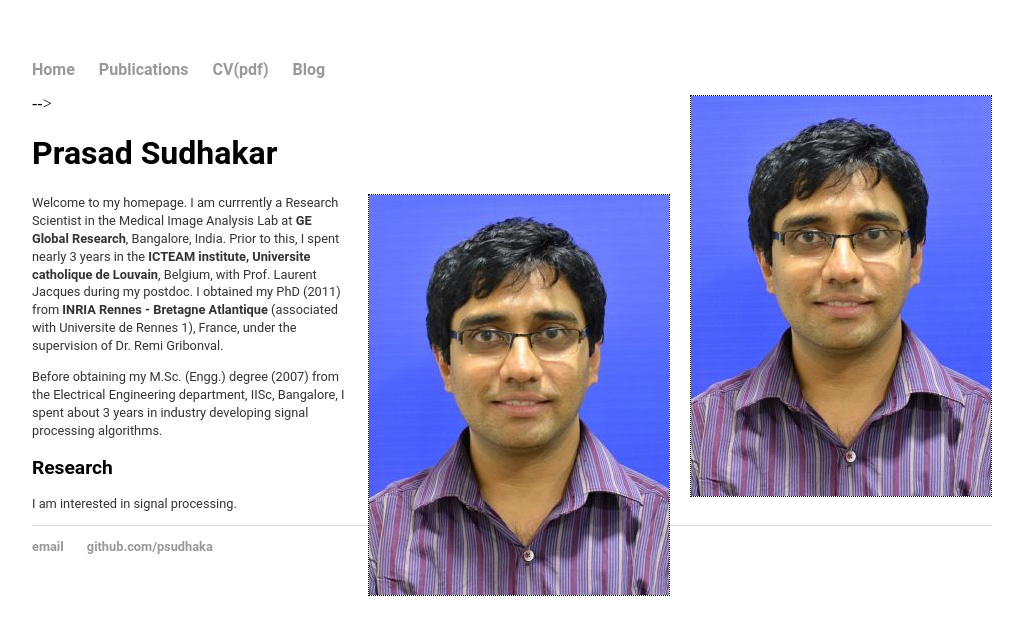
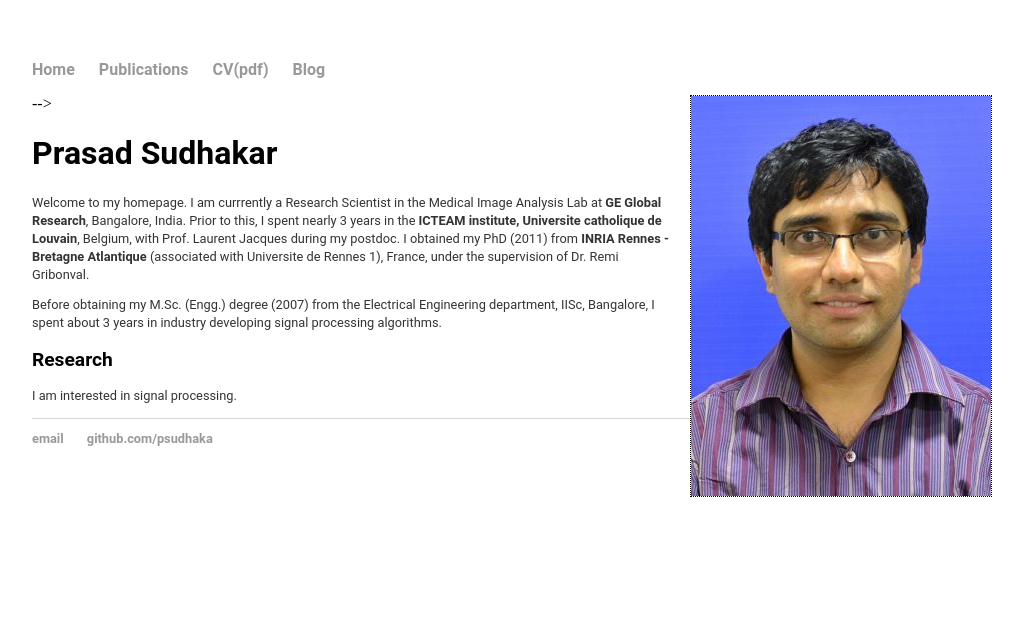
Before and after one commit to psudhaka/psudhaka.github.io, a Jekyll site: the page built from index.html, in a window 1280 px wide. Shown: the top 635 px of the page, without its empty margins (128-1151 px from the left). Built offline with Jekyll 4.4.1, drawn with Linux system fonts in a browser that asks for light colours.

Commit message:
Update index.html

```diff
--- a/index.html
+++ b/index.html
@@ -22,7 +22,7 @@ img {
 <div class="blurb">
 	<h1>Prasad Sudhakar</h1>
 	<p>
-		<img src="PS.jpg" alt="PS" width="300" height="400">
+		<!--<img src="PS.jpg" alt="PS" width="300" height="400">-->
 		Welcome to my homepage. I am currrently a Research Scientist in the Medical Image Analysis Lab at <b>GE Global Research</b>, Bangalore, India. Prior to this, I spent
 	nearly 3 years in the <b>ICTEAM institute, Universite catholique de Louvain</b>, Belgium, with Prof. Laurent Jacques during my postdoc. I obtained my PhD (2011) from
 	<b>INRIA Rennes - Bretagne Atlantique</b> (associated with Universite de Rennes 1), France,
```
